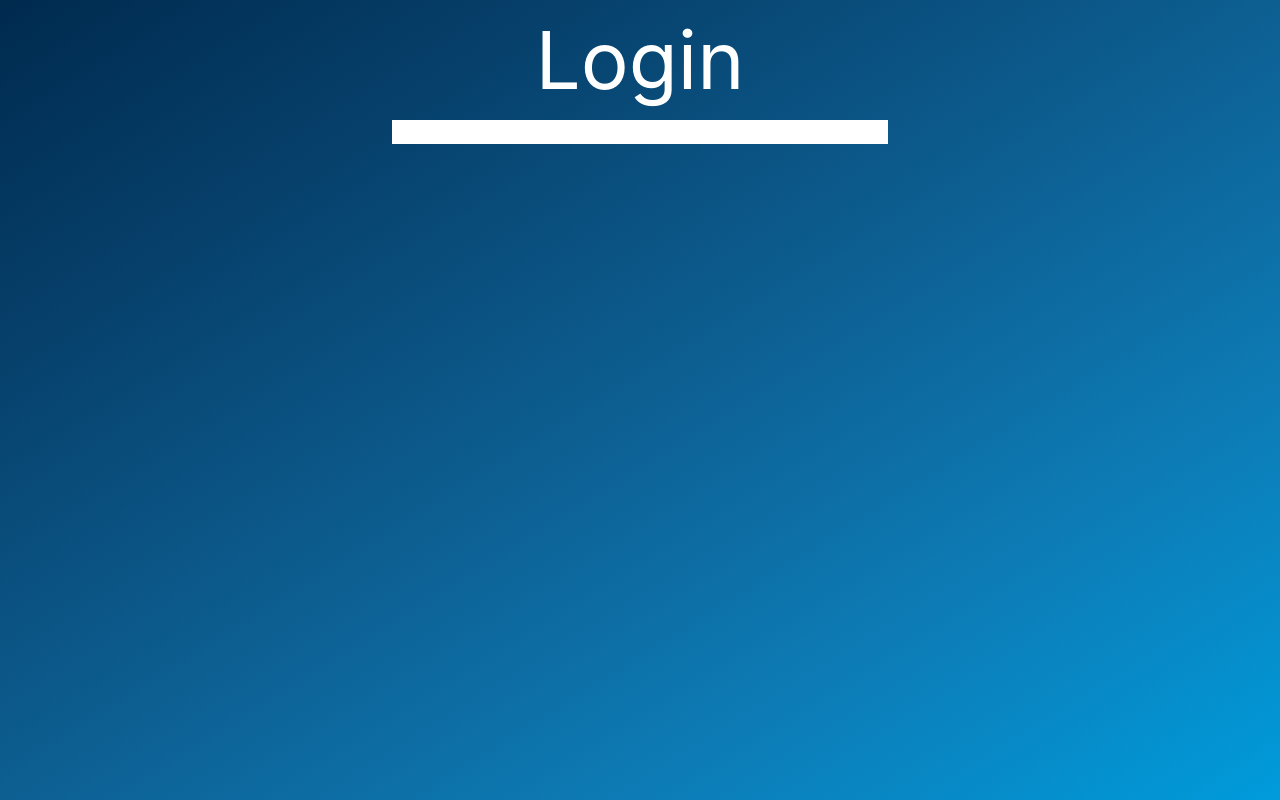
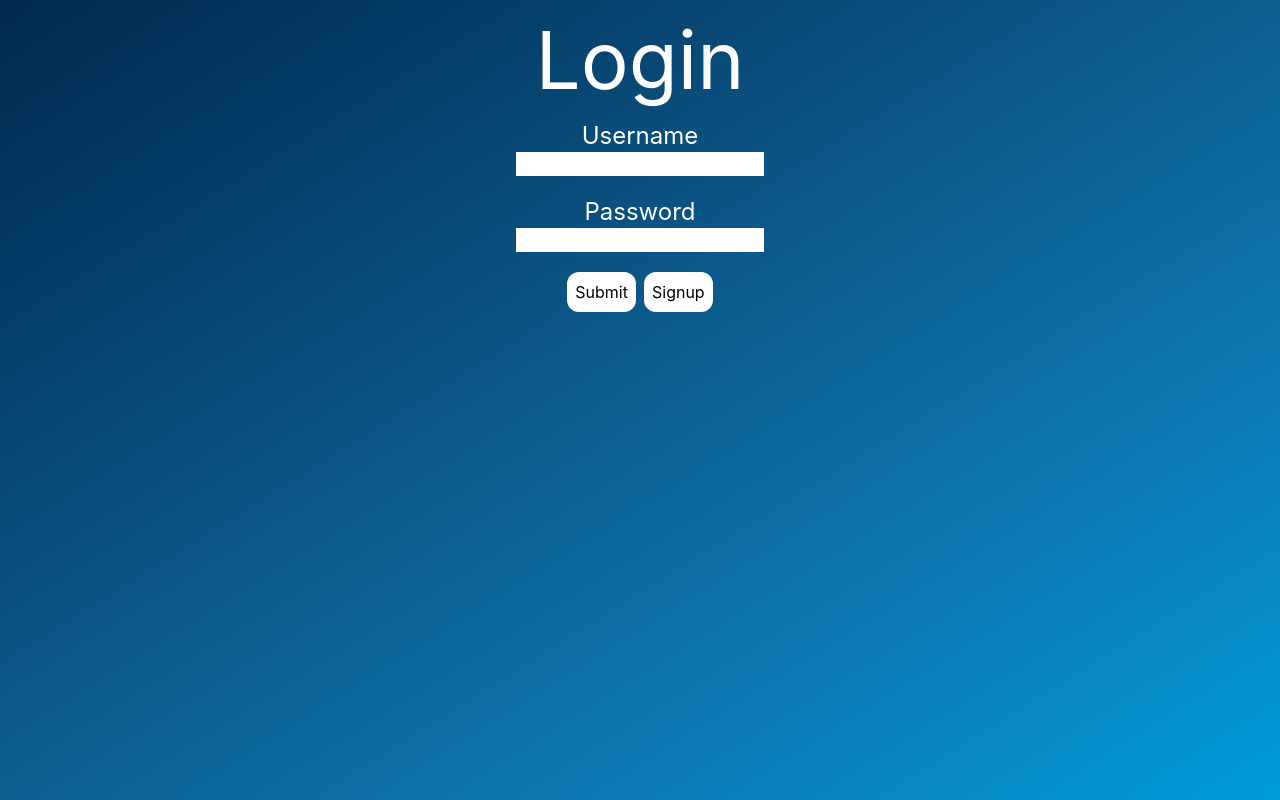
Before and after one commit to vegabrandon/flaskchat, a React (Create React App) app in the folder client/: page / in a window 1280 px wide. Built offline with nearby package versions, Linux system fonts and the light colour scheme.

Commit message:
Added login styling as well as axios post request skeleton

```diff
--- a/client/package.json
+++ b/client/package.json
@@ -6,6 +6,7 @@
     "@testing-library/jest-dom": "^5.16.5",
     "@testing-library/react": "^13.4.0",
     "@testing-library/user-event": "^13.5.0",
+    "axios": "^1.3.4",
     "react": "^18.2.0",
     "react-dom": "^18.2.0",
     "react-scripts": "5.0.1",
--- a/client/src/Login.jsx
+++ b/client/src/Login.jsx
@@ -1,12 +1,26 @@
-import React from 'react';
+import React, { useState } from 'react';
+import axios from 'axios';
 
 const Login = () => {
+  const [username, setUsername] = useState('')
+  const [password, setPassword] = useState('')
+  const submit = () => {
+    axios.post('localhost:5000/login', {username, password})
+      .then(data => {
 
+      })
+  }
   return (
     <>
       <h1 className='text-white text-[5rem]'>Login</h1>
-      <input type="text" />
-      <input type="text" />
+      <label className='text-white text-2xl' htmlFor="username">Username</label><br />
+      <input onChange={(e) => {setUsername(e.target.value)}} name='username' type="text" className='mb-5'/>
+      <br />
+      <label className='text-white text-2xl' htmlFor="password">Password</label><br />
+      <input onChange={(e) => {setPassword(e.target.value)}} name='password' type="text" />
+      <br />
+      <button onClick={submit} className="bg-white p-2 mt-5 rounded-xl btn">Submit</button>
+      <button onClick={submit} className="bg-white p-2 mt-5 rounded-xl ml-2 btn">Signup</button>
     </>
   )
 }
```
Also changed, not shown: 1 other file (tests, documents, lock files or other folders).
